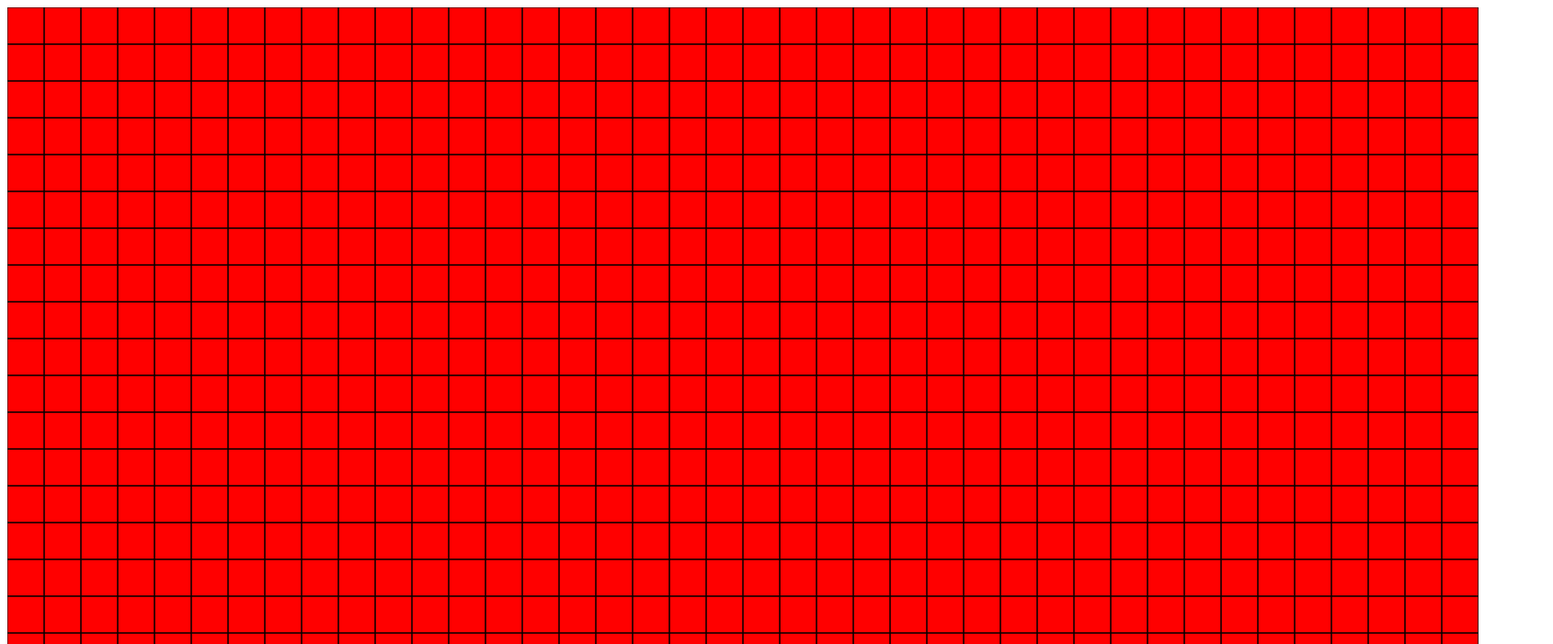
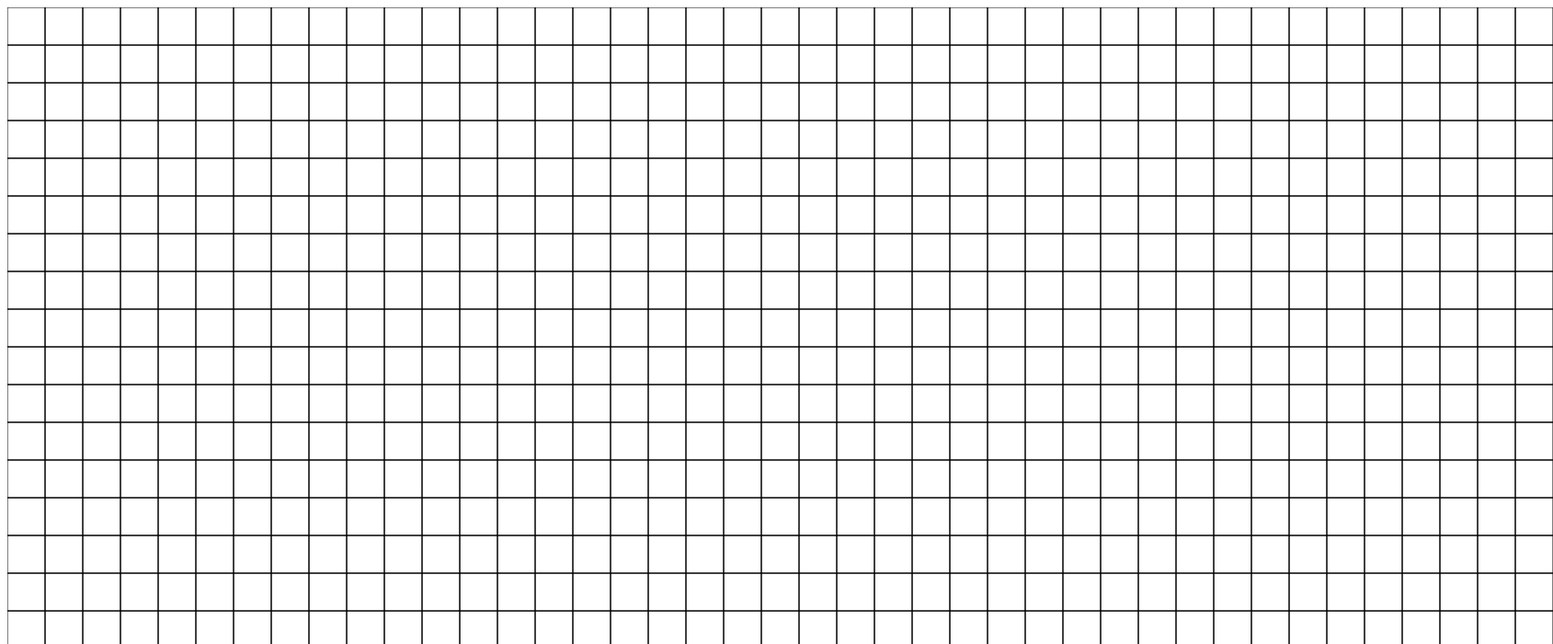
Before and after one commit to kcassiere97/Langton-Ant, a plain HTML site: page index.html in a window 1280 px wide. Shown: the top 700 px of the page at 92% size, 1689 px wide, since content can reach past the window. Drawn offline with Linux system fonts and the light colour scheme.

Commit message:
Updated grid generation to be compatible with future development

```diff
--- a/index.html
+++ b/index.html
@@ -6,7 +6,7 @@
     <title>Document</title>
 </head>
 <body>
-    <canvas id="canvas" style="background: #f00;"></canvas>
+    <canvas id="canvas" style="background: #fff;"></canvas>
 
 </body>
 <script id="ant" src="scripts/grid.js"></script>
--- a/scripts/grid.js
+++ b/scripts/grid.js
@@ -1,42 +1,73 @@
-let width = 1600;
-let height = 1600;
+let width = Math.pow(41,2);
+let height = Math.pow(41,2);
 
-let start_x = width/2;
-let start_y = height/2;
+let start_x = Math.floor(width/2);
+let start_y = Math.floor(height/2);
 
 let canvas = document.getElementById("canvas");
 let context = canvas.getContext("2d");
 
 canvas.width = width;
-canvas.height = height
+canvas.height = height;
+
+grid = [];
+
+class Rectangle {
+    //color is a number (0-3), width and height are also numbers
+    constructor(x, y, color, width, height){
+        this.pos = {x_pos: x, y_pos: y};
+        this.color = color;
+        this.width = width;
+        this.height = height;
+
+        //if the color is black=0 or red=1, binary == 1, else it is 0
+        this.binary = 1;
+    }
+}
 
 function drawBoard(){
-    context.beginPath()
 
-    for(var i = 0; i <= width; i += 40){
-        for(var j = 0; j <= height; j += 40){
-            context.rect(i, j, 40, 40);
+    //construct rectangle objects and assign them to their locations in grid array
+    for(var i = 0; i < 41; i++){
+        grid[i] = [];
+        for(var j = 0; j < 41; j++){
+            grid[i][j] = new Rectangle((i == 0) ? 0 : i * 41,(j == 0) ? 0 : j * 41 ,0, 41, 41);
         }
     }
 
+    //draw the visual rectangles by accessing the grid array
+    context.beginPath()
+    for(var i = 0; i < 41; i++){
+        for(var j = 0; j < 41; j++){
+            context.rect(i*41, j*41, grid[i][j].width, grid[i][j].height);
+        }
+    }
+
+    //outline of all the squares we just drew
     context.strokeStyle = "black";
-    context.fillRect(start_x, start_y, 40, 40);
+
+    //now draw them to the screen
     context.stroke();
+
+    //construct ant
+    middle_element = grid[Math.floor(grid.length/2)][Math.floor(grid.length/2)];
+    context.beginPath()
+    context.clearRect(middle_element.pos.x_pos, middle_element.pos.y_pos, middle_element.width, middle_element.height);
+    context.rect(middle_element.pos.x_pos, middle_element.pos.y_pos, middle_element.width, middle_element.height);
+    context.stroke();
+    // context.beginPath();
+    // context.fillStyle = "green";
+    // context.fillRect(Math.floor(grid.length*41/2), Math.floor(grid.length*41/2), 41, 41);
+    // context.stroke();
+}
+
+function drawAnt(){
+    //draw small white triangle
 }
 
 function moveAnt(){
-       context.beginPath();
-	context.strokeStyle = "black"
-       context.fillStyle = "red";
-	context.fillRect(start_x, start_y, 40, 40)
-	context.fillStyle = "yellow";
-	context.strokeStyle = "black"
-       context.fillRect(start_x += 40, start_y, 40, 40);
-       context.stroke();
+    //move small white triangle
 }
 
 drawBoard();
 setInterval(moveAnt, 3000);
-//moveAnt();
-//setInterval(function(){
-//alert("hello"); }, 3000};
```
